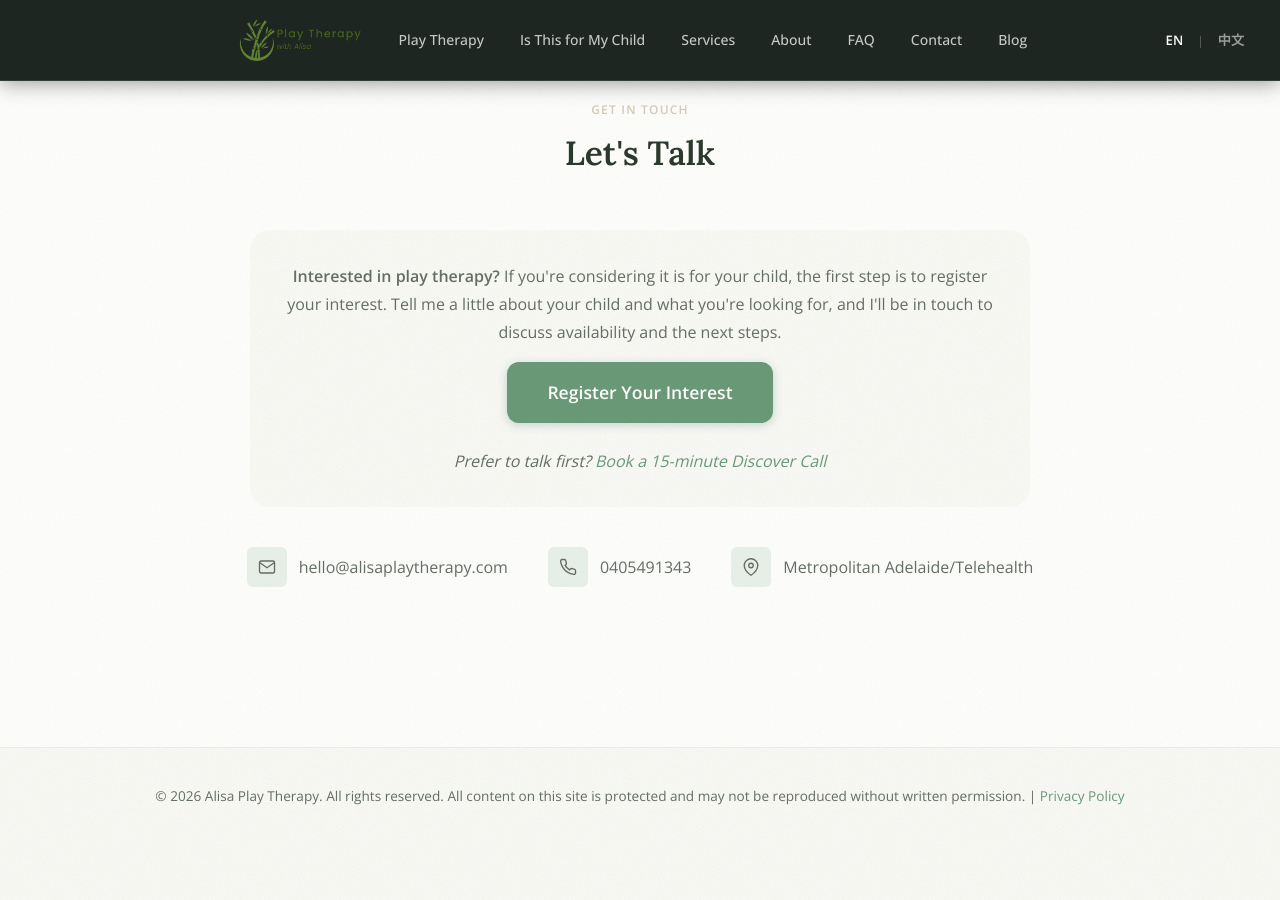
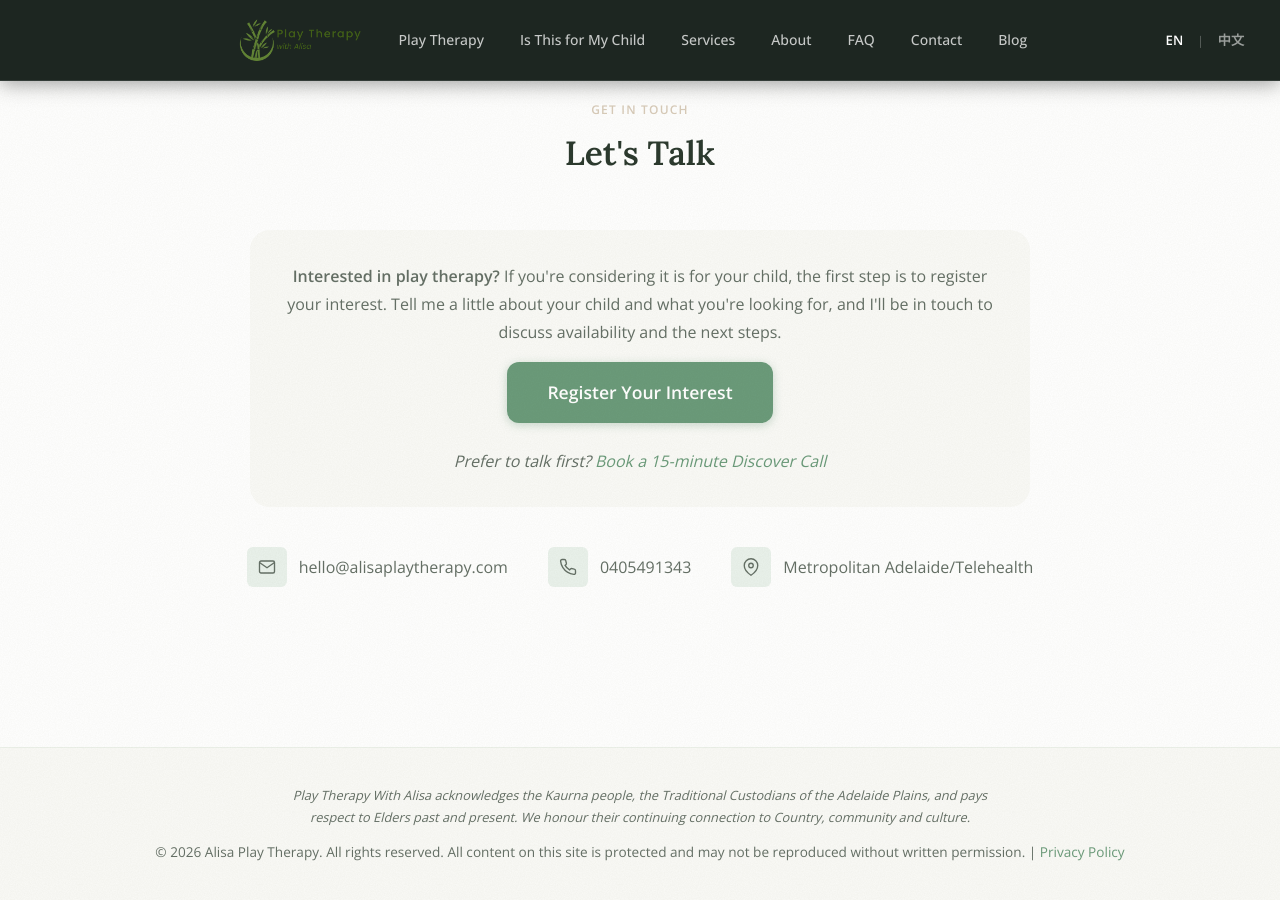
Before and after one commit to nguyentran0212/alisa-website, a Jekyll site: the page built from index.md, in a window 1280 px wide and 900 px high, scrolled down 6611 px. Built offline with Jekyll 4.4.1, drawn with Linux system fonts in a browser that asks for light colours; before the commit the page ends 7454 px from its top, so only the background shows below that.

Commit message:
Add Acknowledgement of Country to footer above copyright

```diff
--- a/_includes/footer.html
+++ b/_includes/footer.html
@@ -1,5 +1,6 @@
 <footer id="site-footer">
   <div class="footer-inner">
+    <p class="acknowledgement">Play Therapy With Alisa acknowledges the Kaurna people, the Traditional Custodians of the Adelaide Plains, and pays respect to Elders past and present. We honour their continuing connection to Country, community and culture.</p>
     <p>
       &copy; {{ site.time | date: "%Y" }} Alisa Play Therapy.
       {% assign current_lang = page.lang | default: 'en' %}
--- a/assets/css/style.css
+++ b/assets/css/style.css
@@ -1203,6 +1203,15 @@ img { max-width: 100%; height: auto; display: block; }
   color: var(--text-muted);
   margin-bottom: 0;
 }
+#site-footer .acknowledgement {
+  font-size: 0.8rem;
+  font-style: italic;
+  color: var(--text-muted);
+  margin-bottom: 12px;
+  max-width: 700px;
+  margin-left: auto;
+  margin-right: auto;
+}
 #site-footer a { color: var(--green); }
 
 /* ── Reveal animation ────────────────────────────────────── */
```
